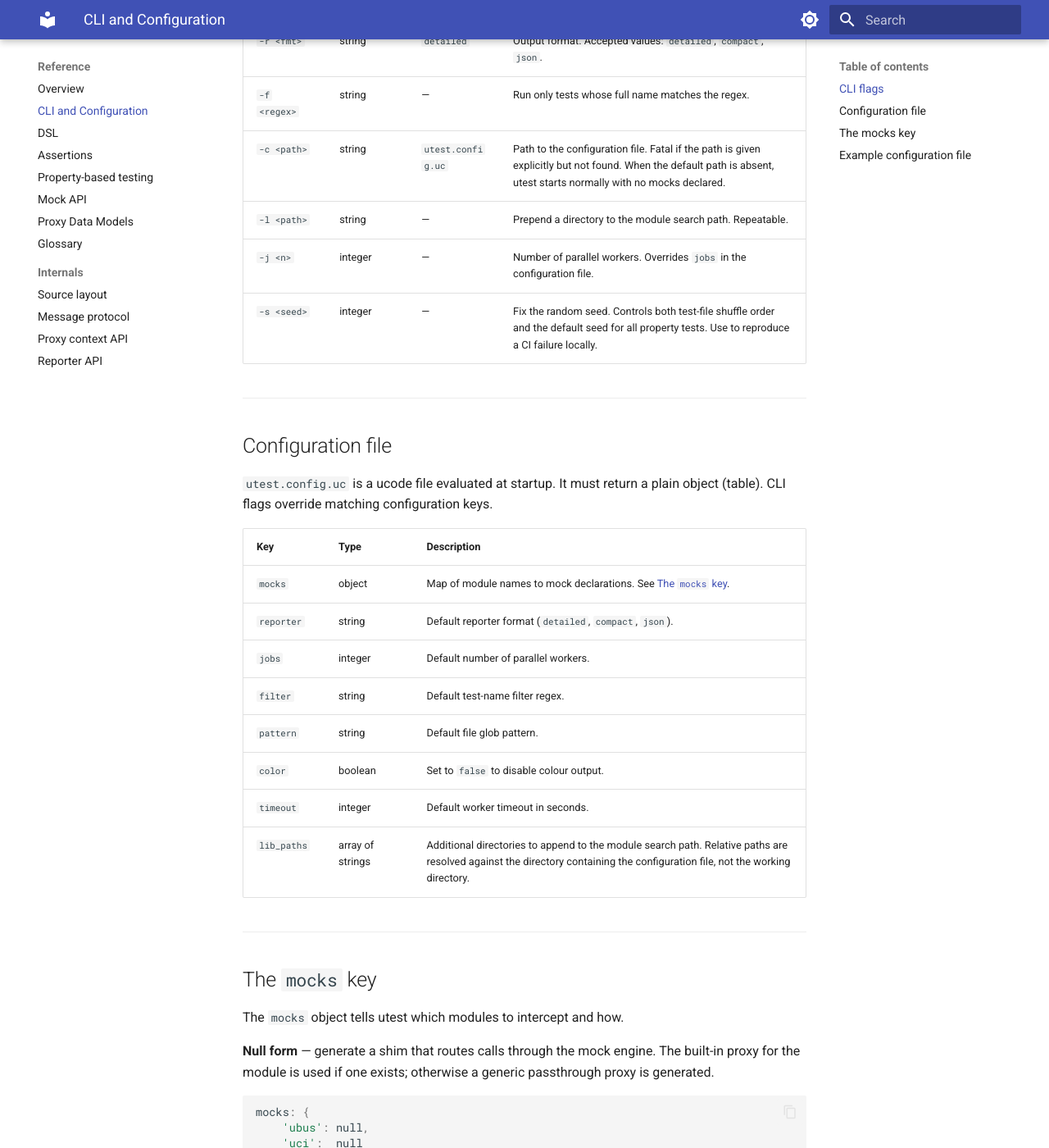
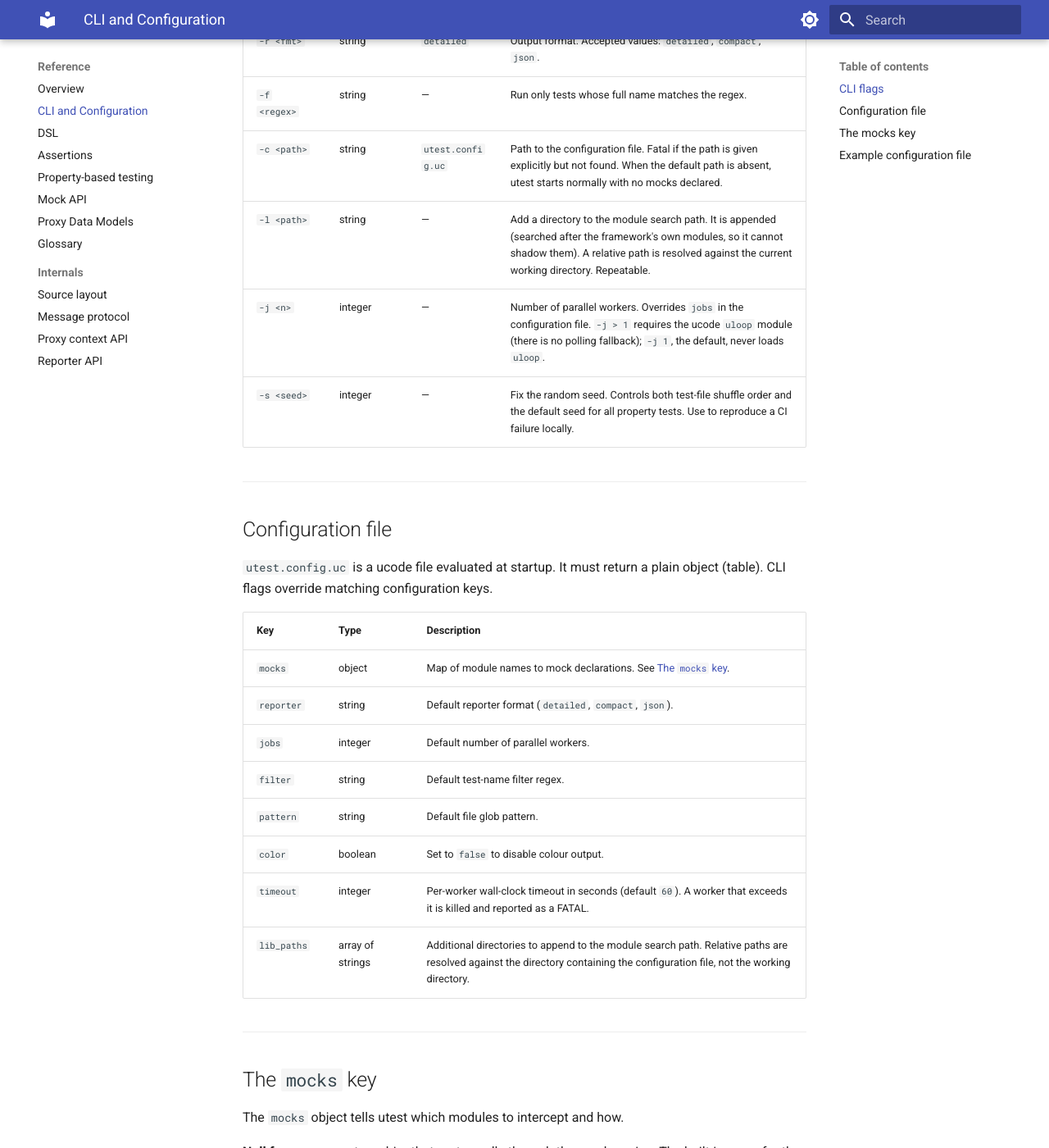
Before and after one commit to m00qek/utest, an MkDocs documentation site: the page built from docs/reference/cli.md, in a window 1280 px wide and 1400 px high, scrolled down 503 px. Shown: the whole window at 82% size. Built offline with MkDocs 1.6.1 and Material for MkDocs 9.7.7, drawn with Linux system fonts in a browser that asks for light colours.

Commit message:
docs: document -jN-requires-uloop, default timeout, -l append/cwd, ci -j
cli.md: -j > 1 needs the uloop module (no polling fallback); timeout defaults
to 60s; corrected the -l row (it appends, not prepends, and a relative path
resolves against cwd — matching the -l fix). ci.md: show the -j flag and note
the uloop requirement for parallel runs.

```diff
--- a/docs/reference/cli.md
+++ b/docs/reference/cli.md
@@ -12,8 +12,8 @@ Invoke as `utest [options] [<bundle>...]`. Each positional argument is a bundle
 | `-r <fmt>` | string | `detailed` | Output format. Accepted values: `detailed`, `compact`, `json`. |
 | `-f <regex>` | string | — | Run only tests whose full name matches the regex. |
 | `-c <path>` | string | `utest.config.uc` | Path to the configuration file. Fatal if the path is given explicitly but not found. When the default path is absent, utest starts normally with no mocks declared. |
-| `-l <path>` | string | — | Prepend a directory to the module search path. Repeatable. |
-| `-j <n>` | integer | — | Number of parallel workers. Overrides `jobs` in the configuration file. |
+| `-l <path>` | string | — | Add a directory to the module search path. It is appended (searched after the framework's own modules, so it cannot shadow them). A relative path is resolved against the current working directory. Repeatable. |
+| `-j <n>` | integer | — | Number of parallel workers. Overrides `jobs` in the configuration file. `-j > 1` requires the ucode `uloop` module (there is no polling fallback); `-j 1`, the default, never loads `uloop`. |
 | `-s <seed>` | integer | — | Fix the random seed. Controls both test-file shuffle order and the default seed for all property tests. Use to reproduce a CI failure locally. |
 
 ---
@@ -30,7 +30,7 @@ Invoke as `utest [options] [<bundle>...]`. Each positional argument is a bundle
 | `filter` | string | Default test-name filter regex. |
 | `pattern` | string | Default file glob pattern. |
 | `color` | boolean | Set to `false` to disable colour output. |
-| `timeout` | integer | Default worker timeout in seconds. |
+| `timeout` | integer | Per-worker wall-clock timeout in seconds (default `60`). A worker that exceeds it is killed and reported as a FATAL. |
 | `lib_paths` | array of strings | Additional directories to append to the module search path. Relative paths are resolved against the directory containing the configuration file, not the working directory. |
 
 ---
```
Also changed, not shown: docs/how-to/ci.md (+7 -1 lines).
